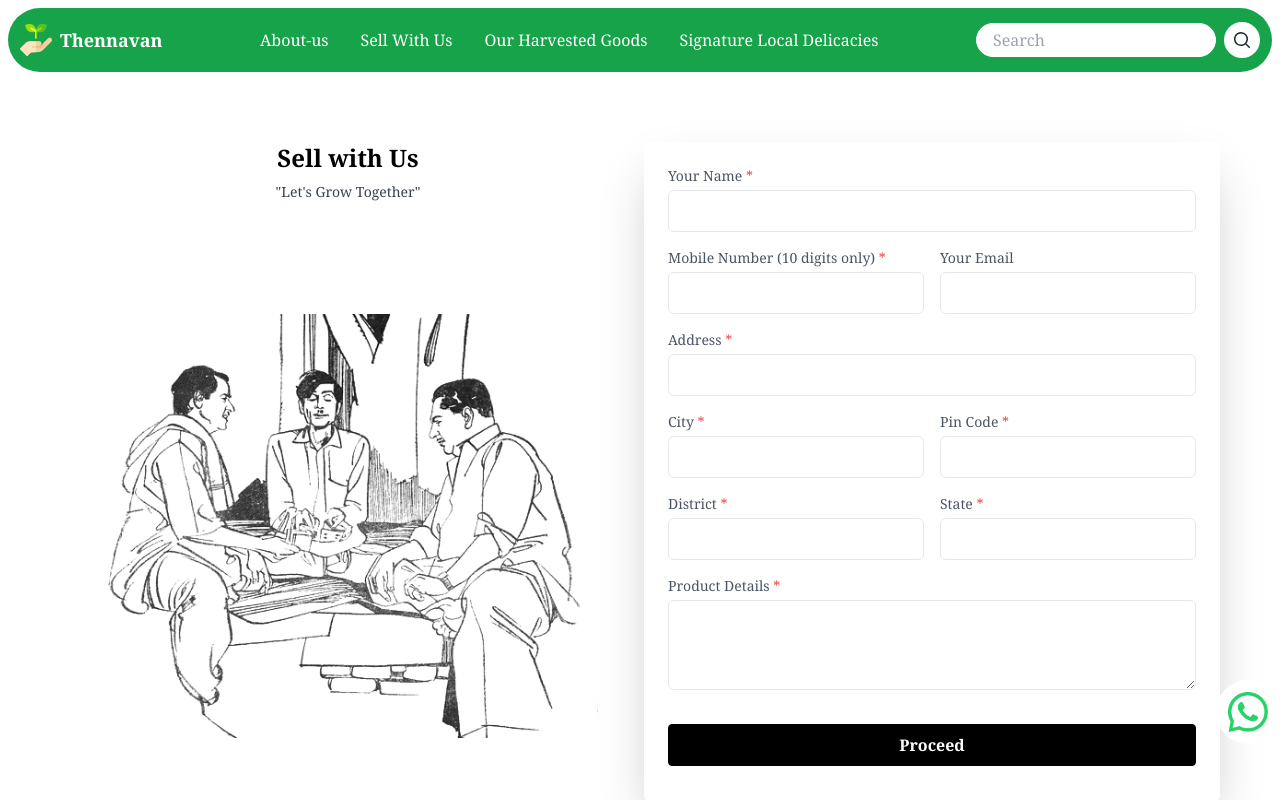
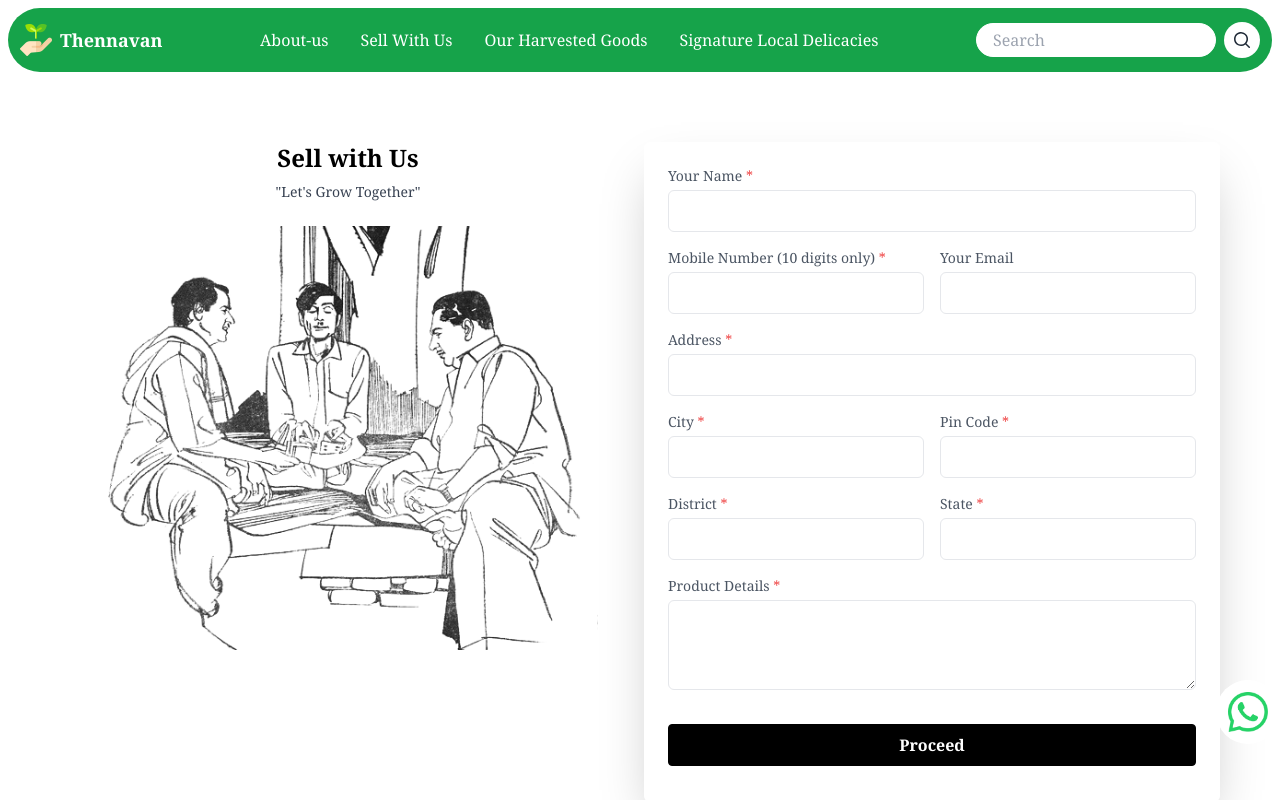
Before and after one commit to GayathriCodes2/THENNAVAN-UI, a Next.js app: page /sellwithus in a window 1280 px wide. Shown: the top 800 px of the page. Built offline with nearby package versions, Linux system fonts and the light colour scheme.

Commit message:
updated sellWithUs page

```diff
--- a/components/sellWithUsForm.jsx
+++ b/components/sellWithUsForm.jsx
@@ -90,7 +90,7 @@ Product Details: ${productDetails}
                         src='/sell-with-us-image.png'
                         alt="Logo"
                         style={{ width: '100%', maxWidth: '500px' }}
-                        className='mx-auto mt-28'
+                        className='mx-auto mt-28 sm:mt-3'
                     />
                 </div>
 
```
